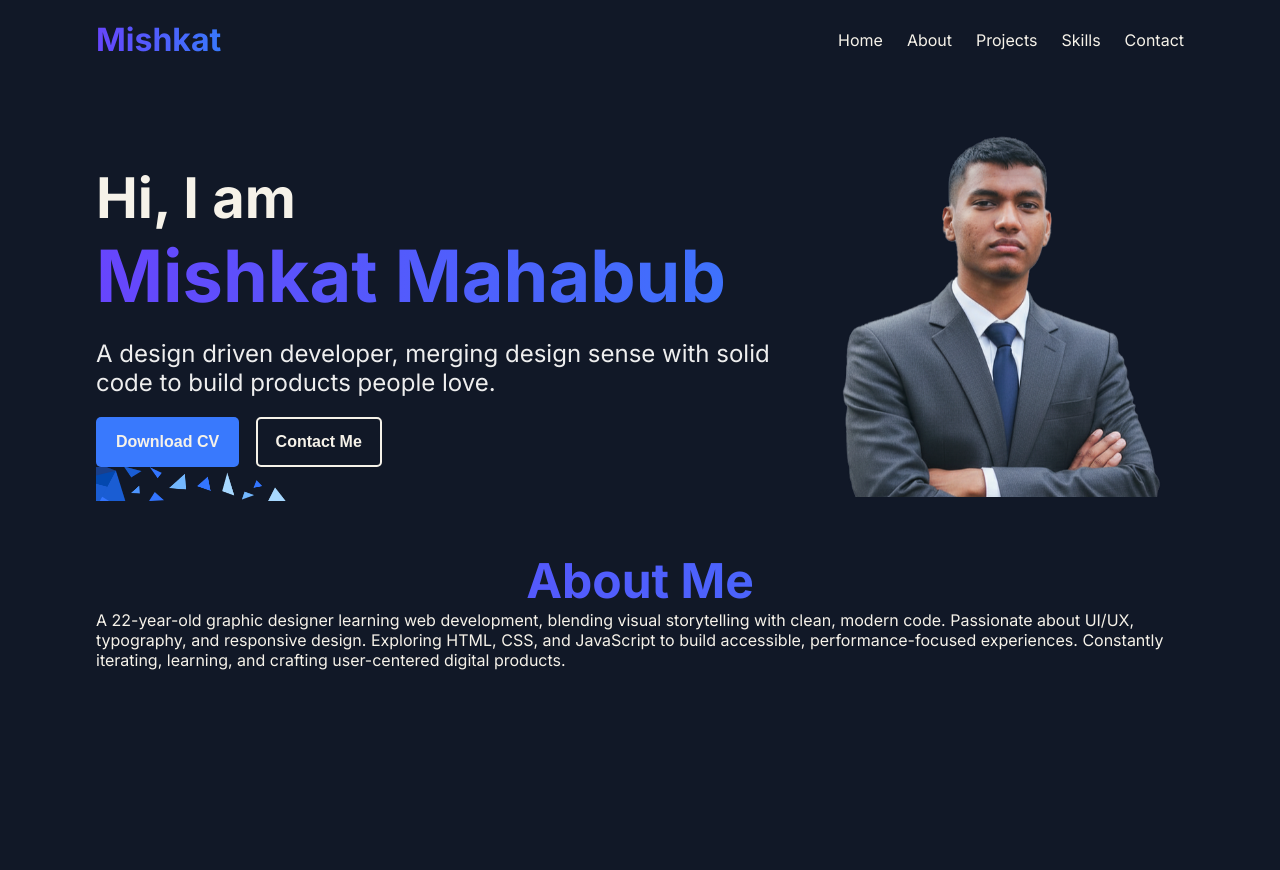
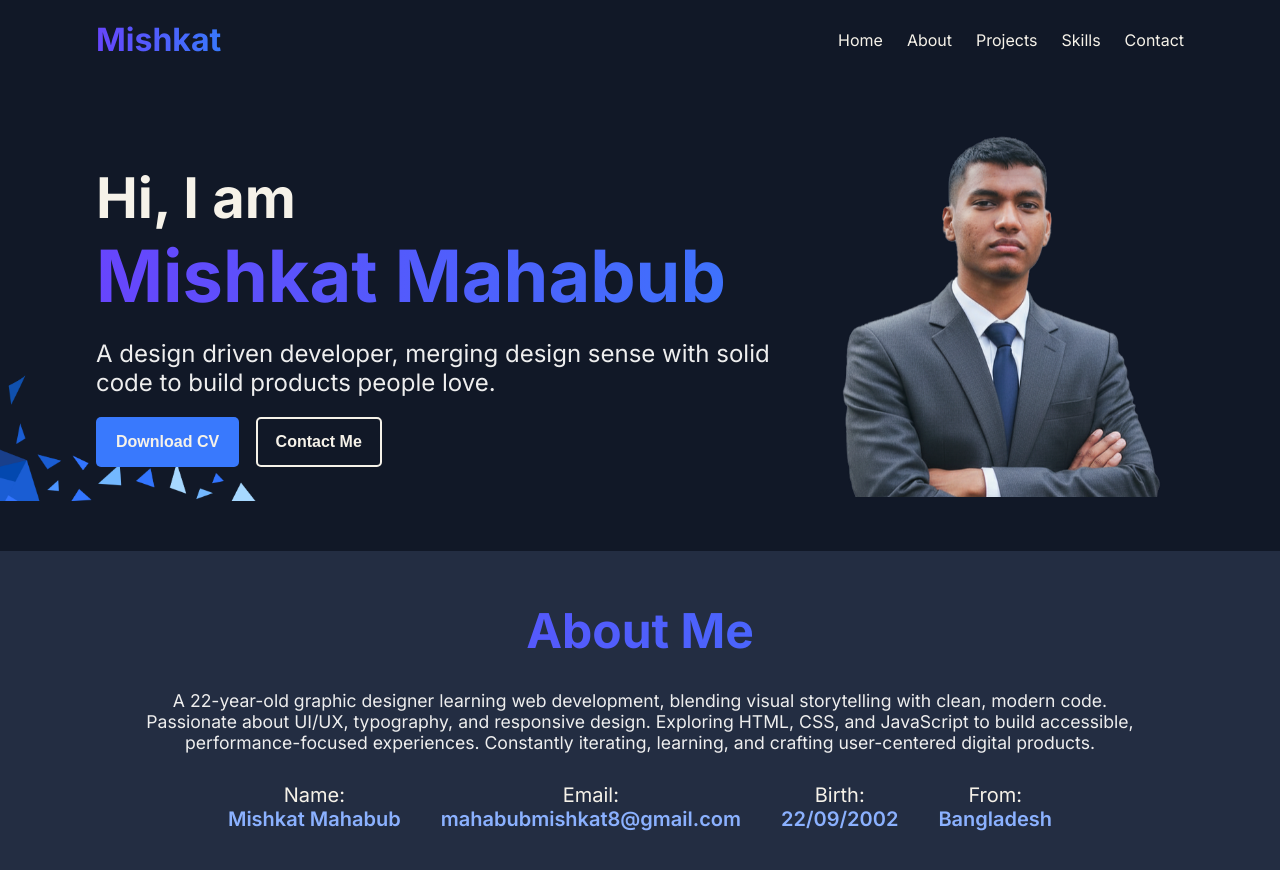
Before and after one commit to MishkatMukit/tools-assignment-portfolio, a plain HTML site: page index.html in a window 1280 px wide. Before the commit the page ends 800 px from the top, so only its background shows below. Drawn offline with Linux system fonts and the light colour scheme.

Commit message:
about me added

```diff
--- a/index.html
+++ b/index.html
@@ -17,7 +17,8 @@
 </head>
 
 <body class="font-inter">
-    <header class="container">
+    <header>
+        <div class="container">
             <nav class="navbar">
                 <h2 class="brand">Mishkat</h2>
                 <ul class="nav-links">
@@ -33,7 +34,8 @@
                 <div class="banner-content">
                     <h4 class="banner-subtitle">Hi, I am</h4>
                     <h1 class="banner-title gradient">Mishkat Mahabub</h1>
-                <p class="banner-description">A design driven developer, merging design sense with solid code to build
+                    <p class="banner-description">A design driven developer, merging design sense with solid code to
+                        build
                         products people love.</p>
                     <a href=""><button class="primary-button">Download CV</button></a>
                     <a href=""><button class="secondary-button">Contact Me</button></a>
@@ -44,23 +46,42 @@
                 </div>
 
             </div>
+        </div>
 
     </header>
     <main>
-        <section class="container">
-            <h2 class="section-title gradient">
-                About Me
-            </h2>
-            <div class="about-me">
+        <section class="about-me">
+            <div class="container">
                 <div class="about-info">
-                    <p class="about-description">A 22-year-old graphic designer learning web development, blending visual storytelling with clean, modern code. Passionate about UI/UX, typography, and responsive design. Exploring HTML, CSS, and JavaScript to build accessible, performance-focused experiences. Constantly iterating, learning, and crafting user-centered digital products.</p>
+                    <h3 class="section-title gradient">About Me</h3>
+                <p class="section-description">
+                    A 22-year-old graphic designer learning web development, blending visual storytelling with clean,
+                    modern
+                    code. Passionate about UI/UX, typography, and responsive design. Exploring HTML, CSS, and JavaScript
+                    to
+                    build accessible, performance-focused experiences. Constantly iterating, learning, and crafting
+                    user-centered digital products.
+                </p>
                 </div>
-                <div class="education">
-
+                <div class="about-item">
+                    <div class="item-info">
+                        <p class="item-title">Name:</p>
+                        <p class="item-description">Mishkat Mahabub</p>
                     </div>
-
+                    <div class="item-info">
+                        <p class="item-title">Email:</p>
+                        <p class="item-description">mahabubmishkat8@gmail.com</p>
                     </div>
-
+                    <div class="item-info">
+                        <p class="item-title">Birth:</p>
+                        <p class="item-description">22/09/2002</p>
+                    </div>
+                    <div class="item-info">
+                        <p class="item-title">From:</p>
+                        <p class="item-description">Bangladesh</p>
+                    </div>
+                </div>
+            </div>
         </section>
     </main>
     <footer>
--- a/style.css
+++ b/style.css
@@ -10,8 +10,11 @@
 * {
     margin: 0px;
     padding: 0px;
+
+    color: #F6F2E9;
+}
+body{
     background-color: #111827;
-    color: #F6F2E9;
 }
 html{
     scroll-behavior: smooth;
@@ -46,6 +49,12 @@ html{
 
 /* #1F2937 */
 /* header styles are here */
+header{
+    background-image: url('./images/banner-bg.png');
+    background-repeat: no-repeat;
+    background-size: contain;
+    background-position: bottom left;
+}
 .navbar {
     display: flex;
     align-items: center;
@@ -85,10 +94,7 @@ html{
     justify-content: space-between;
     align-items: center;
     margin: 50px 0px;
-    background-image: url('./images/banner-bg.png');
-    background-repeat: no-repeat;
-    background-size: contain;
-    background-position: bottom left;
+
 }
 .banner-image{
     width: 100%;
@@ -112,7 +118,47 @@ html{
     margin-right: 12px;
 }
 /* about section */
+.section-title {
+    font-size: 3rem;
+    font-weight: 700;
+    text-align: center;
+    margin-bottom: 30px;
+}
 
+.section-description {
+    color:#EEEEEE ;
+    font-size: 1.1rem;
+    text-align: center;
+}
+
+.about-me {
+    background-color: #232D42;
+    padding: 50px 0px;
+
+}
+.about-info{
+    max-width: 1000px;
+    margin: 0 auto;
+
+}
+.about-item {
+    color: rgba(117, 117, 117, 1);
+    font-size: 1.25rem;
+    text-align: center;
+    display: flex;
+    justify-content: center;
+    margin-top: 30px;
+    gap: 40px;
+
+}
+.item-info {
+
+
+}
+.item-description {
+    color: #8bb1ff;
+    font-weight: 600;
+}
 /* Responsive media query */
 @media screen  and (max-width:576px){
     .container{
@@ -121,6 +167,9 @@ html{
     .banner{
         flex-direction: column-reverse;
     }
+    .about-item{
+        flex-direction: column;
+    }
     .nav-links{
         display: none;
     }
```
Lines whose indentation alone changed are shown as unchanged.
